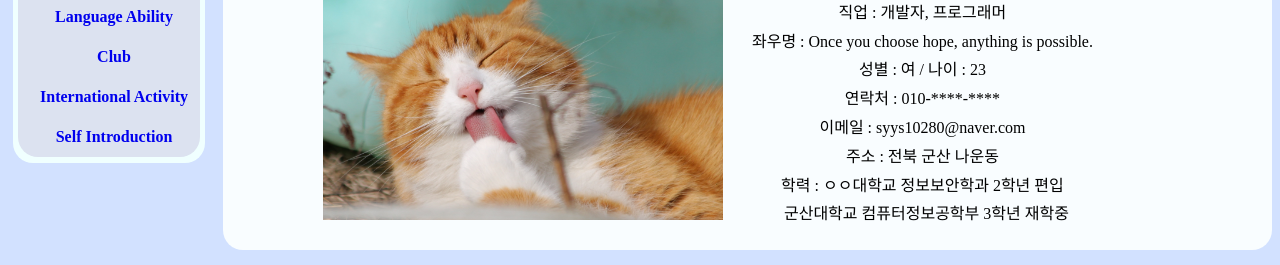
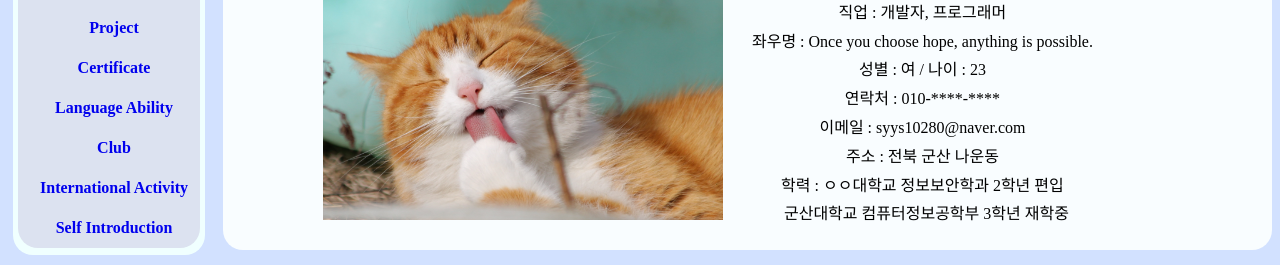
Before and after one commit to syys1028/my_web_portfolio, a plain HTML site: page index.html in a window 1280 px wide. Shown: the part 157-422 px from the top of the page. Drawn offline with Linux system fonts and the light colour scheme; a script that the page names is missing.

Commit message:
Add files via upload

```diff
--- a/mycss.css
+++ b/mycss.css
@@ -7,8 +7,8 @@ header {float: right; width:83%; height:25%; margin-top:20px; overflow: visible;
     background-color:#f9fdff; border-radius:20px;}
 
 .menubar {position:fixed; text-align:center;
-    width:15%; height: 355px; bottom : 60%; overflow:visible;
-    margin-left:5px;
+    width:15%; height: 355px; overflow:visible;
+    margin-top:20px; margin-left:5px;
     background-color:#f0ffff; border-radius:20px;}
 
 ul {font-weight:bold; margin:5px; padding-left:10px;
```
